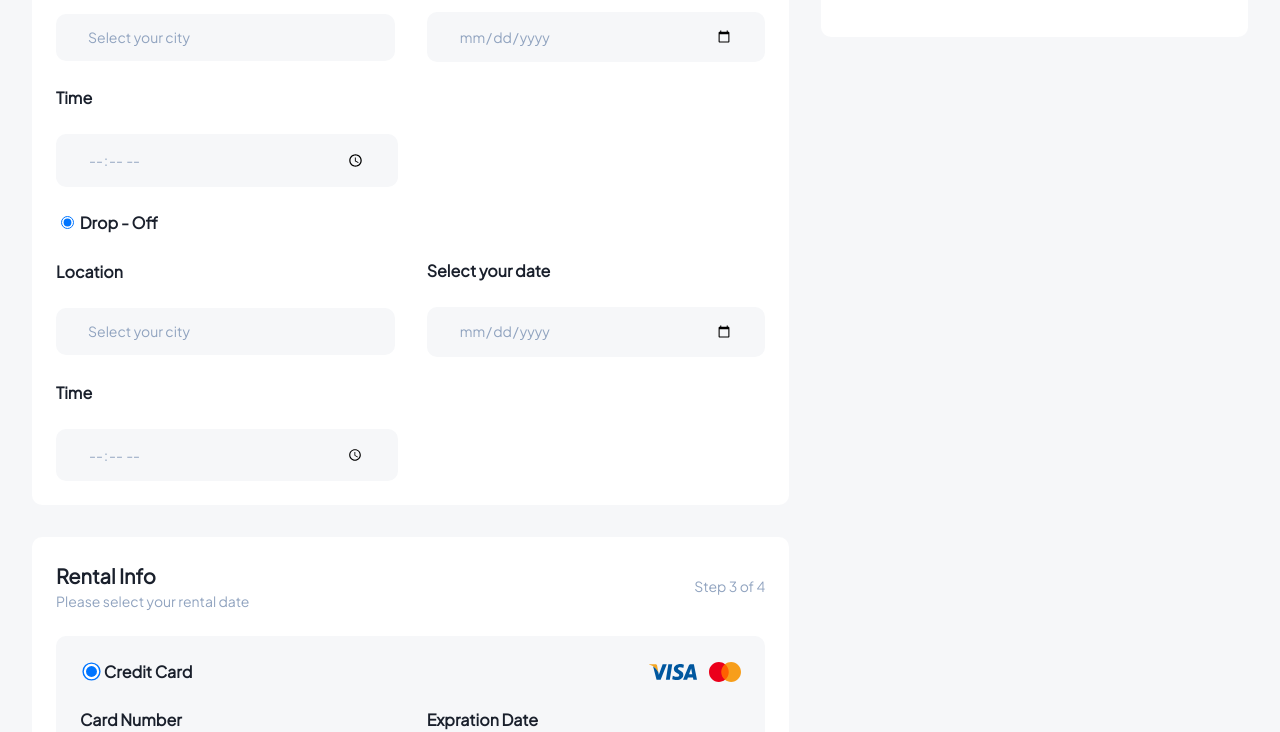
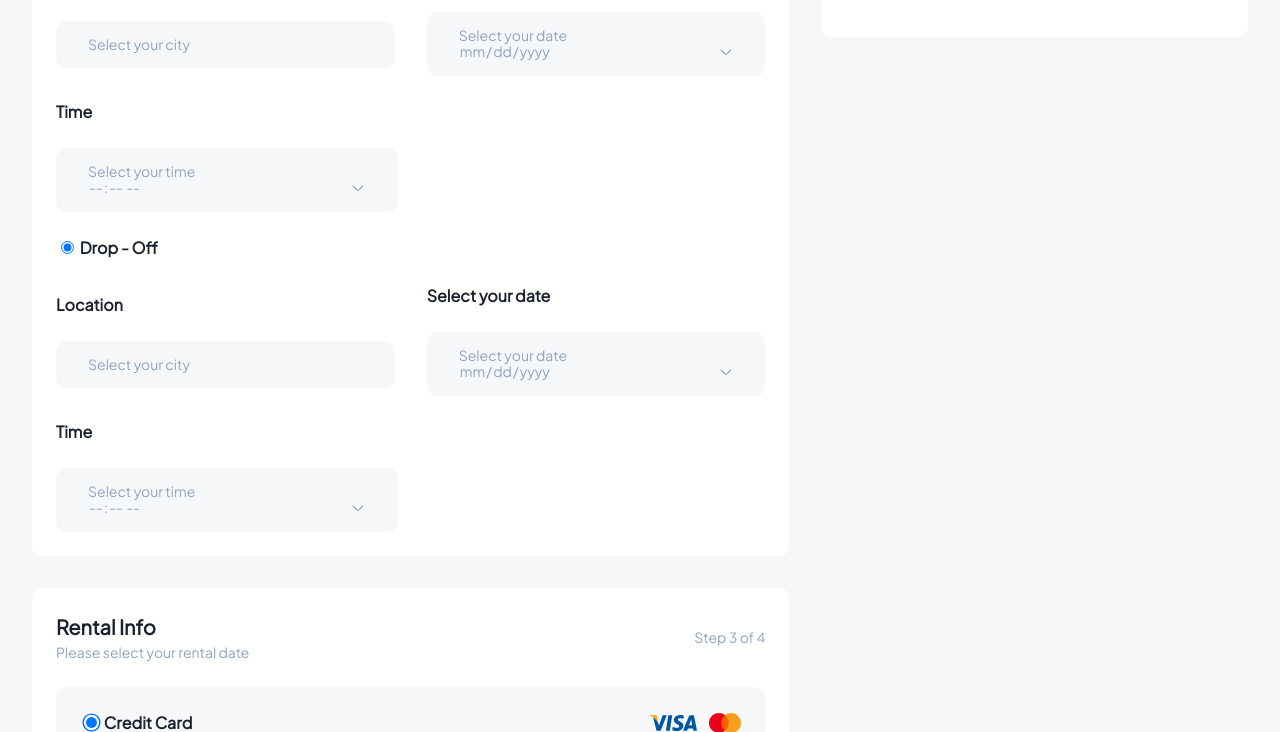
Before and after one commit to Suleyman1406/pyp-morent-clone, a website: page public/payment.html in a window 1280 px wide. Shown: the part 584-1316 px from the top of the page. Drawn offline with Linux system fonts and the light colour scheme.

Commit message:
pyp-feat: custumized date and time input

```diff
--- a/public/payment.html
+++ b/public/payment.html
@@ -77,13 +77,13 @@
               </div>
               <div class="date">
                 <label class="payment-label">Select your date</label>
-                <input type="date" placeholder="Select your date">
+                <input type="date" class="date-input date-placeholder" placeholder="Select your date">
               </div>
             </div>
             <div>
               <div class="time">
                 <label class="payment-label">Time</label>
-                <input type="time" placeholder="Select your time">
+                <input type="time" class="time-input time-placeholder" placeholder="Select your time">
               </div>
             </div>
           </form>
@@ -103,13 +103,14 @@
               </div>
               <div class="date">
                 <label class="payment-label">Select your date</label>
-                <input type="date" placeholder="Select your date">
+                <input type="date" class="date-input date-placeholder" placeholder="Select your date">
               </div>
             </div>
             <div>
               <div class="time">
                 <label class="payment-label">Time</label>
-                <input type="time" placeholder="Select your time">
+                <input type="time" class="time-input time-placeholder" placeholder="Select your time">
+
               </div>
             </div>
           </form>
--- a/scss/pages/_payment.scss
+++ b/scss/pages/_payment.scss
@@ -247,4 +247,30 @@ p {
   border-radius: 1rem !important;
 }
 
-// Custom select box
+input[type="time"]::-webkit-calendar-picker-indicator,
+input[type="date"]::-webkit-calendar-picker-indicator {
+  width: 1rem;
+  height: 1rem;
+  background: url(../images/payment-images/arrow-icon.svg) no-repeat center
+    center;
+}
+
+.date-input.date-placeholder::before {
+  width: 100%;
+  content: attr(placeholder);
+}
+
+.date-input.date-placeholder:hover::before {
+  width: 0%;
+  content: "";
+}
+
+.time-input.time-placeholder::before {
+  width: 100%;
+  content: attr(placeholder);
+}
+
+.time-input.time-placeholder:hover::before {
+  width: 0%;
+  content: "";
+}
```
Also changed, not shown: public/css/main.css, public/images/payment-images/arrow-icon.svg (added).
